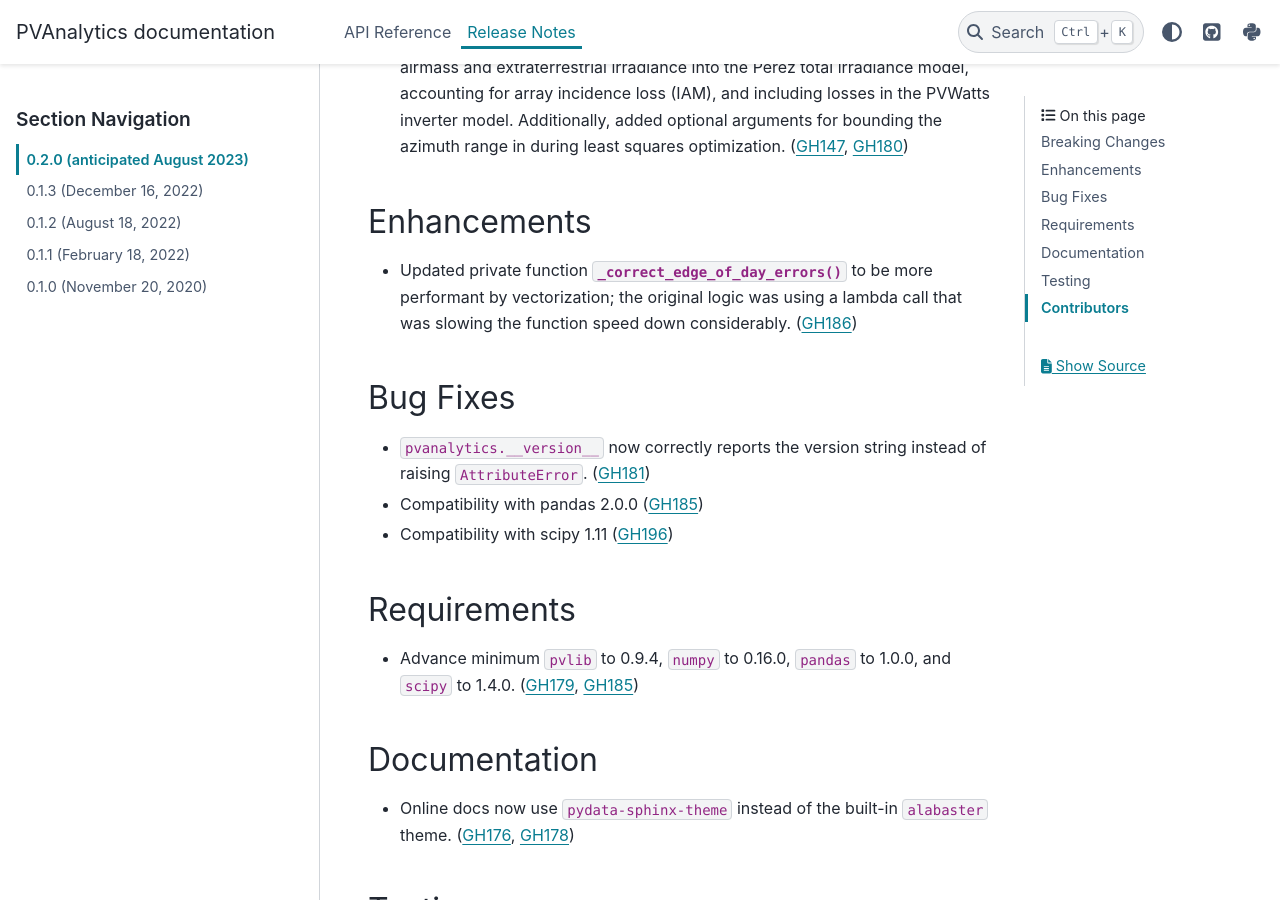
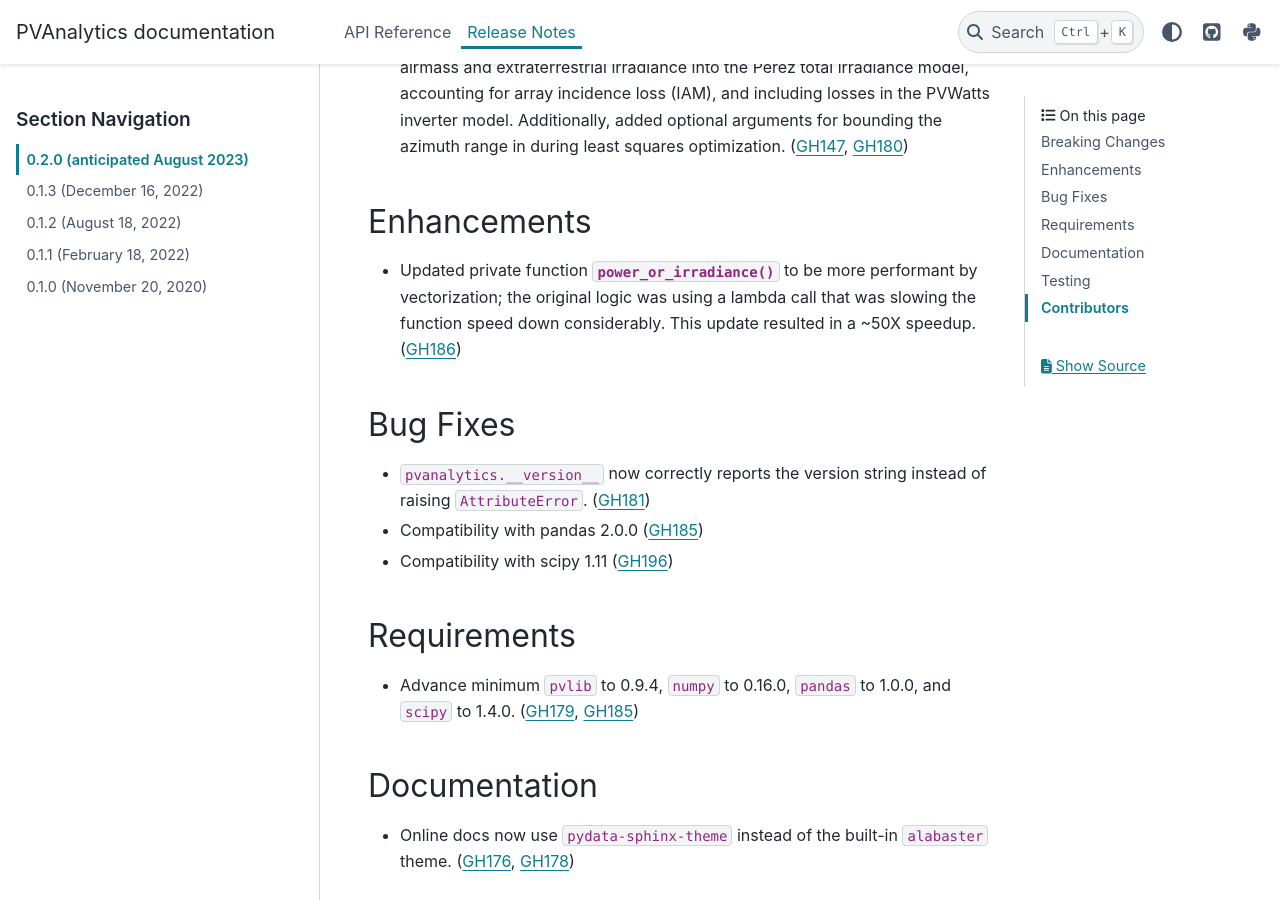
Before and after one commit to pvlib/pvanalytics, a Sphinx documentation site: the page built from docs/whatsnew/0.2.0.rst, in a window 1280 px wide and 900 px high, scrolled down 335 px. Built offline with Sphinx 7.4.7 and the PyData theme 0.15.4, drawn with Linux system fonts in a browser that asks for light colours; pages that are not in the unit, such as notebooks, are missing from menus.

Commit message:
update the whatsnew based on kevin's comments

```diff
--- a/docs/whatsnew/0.2.0.rst
+++ b/docs/whatsnew/0.2.0.rst
@@ -15,9 +15,9 @@ Breaking Changes
 
 Enhancements
 ~~~~~~~~~~~~
-* Updated private function :py:func:`~pvanalytics.features.daytime._correct_edge_of_day_errors`
+* Updated private function :py:func:`~pvanalytics.features.daytime.power_or_irradiance`
   to be more performant by vectorization; the original logic was using a lambda call that was
-  slowing the function speed down considerably. (:pull:`186`)
+  slowing the function speed down considerably. This update resulted in a ~50X speedup. (:pull:`186`)
 
 
 Bug Fixes
```
